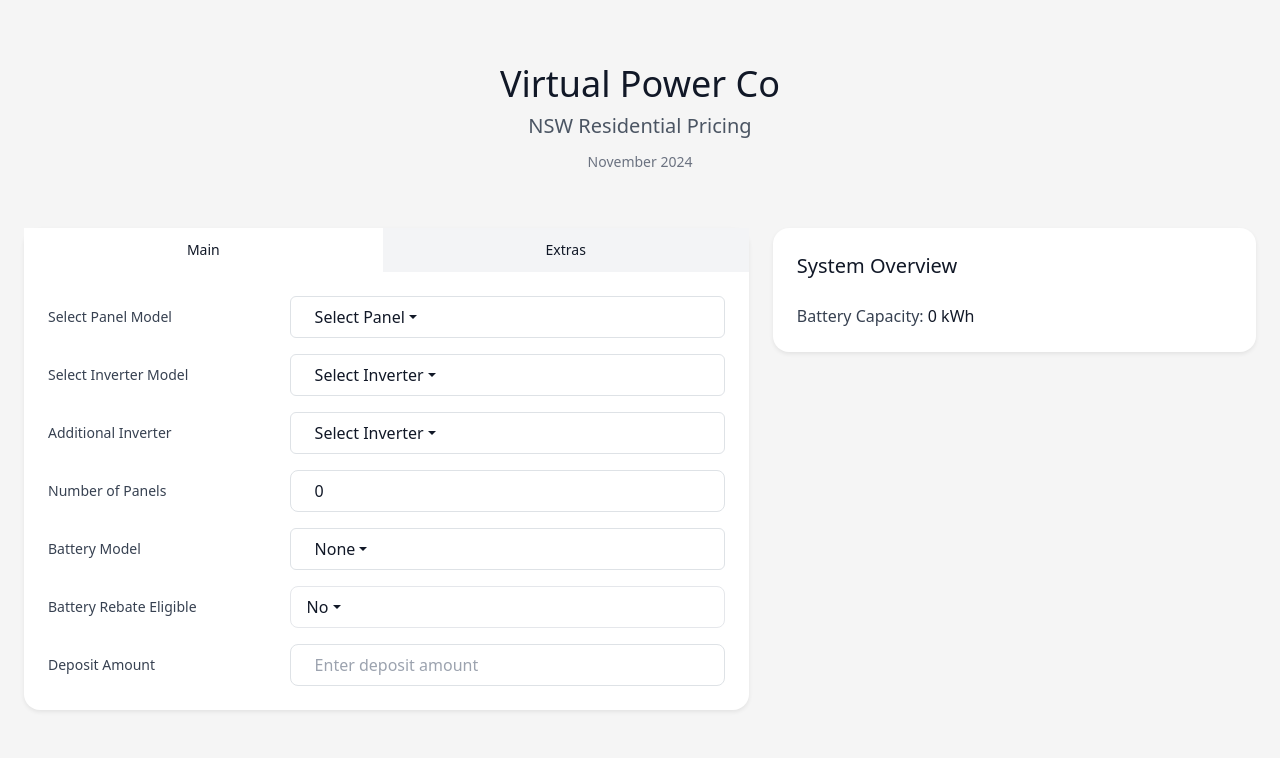
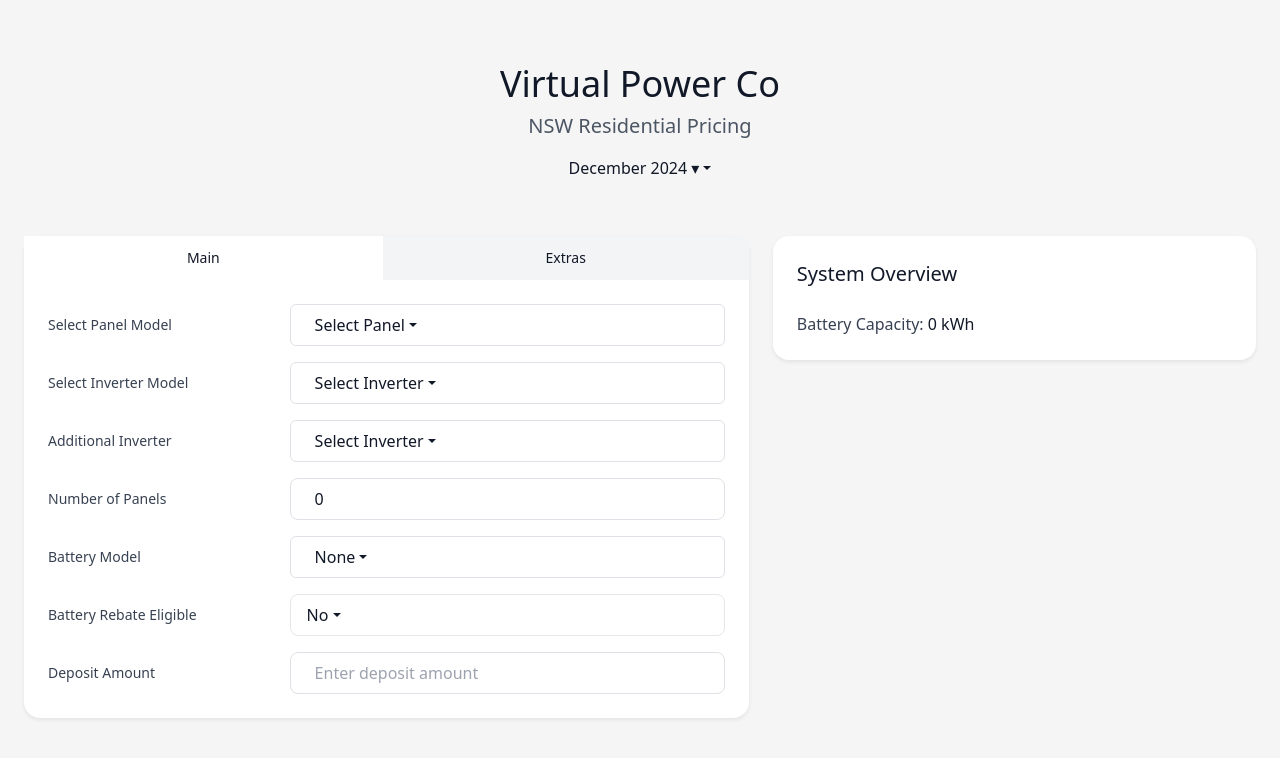
Before and after one commit to auz91/vpcnswdealerpricing, a React (Create React App) app: page / in a window 1280 px wide. Shown: the top 758 px of the page. Built offline with nearby package versions, Linux system fonts and the light colour scheme.

Commit message:
Updated pricing to December 2024 for dealer

```diff
--- a/src/App.js
+++ b/src/App.js
@@ -10,6 +10,8 @@ import { Deposit, PaymentMethod, BatteryRebate } from './components/Pricing';
 import { SwitchTabs } from './components/Tabs';
 import { extras } from './components/Extras.js';
 import ExtraInputs from './components/ExtraInputs.js';
+import { pricingVersions } from './components/Data';
+import { VersionSelect } from './components/VersionSelect';
 
 
 function App() {
@@ -38,6 +40,9 @@ function App() {
   const [deposit, setDeposit] = useState(null);
   const [selectedPaymentMethod, setSelectedPaymentMethod] = useState(null);
   const [plentiTerm, setPlentiTerm] = useState(null);
+  const [selectedVersion, setSelectedVersion] = useState(
+    pricingVersions.find(v => v.isActive) || pricingVersions[0]
+  );
 
   // Derived calculations
   const sysSize = selectedPanel ? [numberPanels * selectedPanel.watts/1000 + 'kW'] : 0;
@@ -58,7 +63,7 @@ function App() {
 
   // Calculate STC rebates
   const rebates = selectedPanel ?
-    (selectedPanel.watts * parseInt(numberPanels) * 1.3762 * 7 / 1000 * 39.40) : 0;
+    (selectedPanel.watts * parseInt(numberPanels) * 1.3762 * selectedVersion.stcYear / 1000 * 39.40) : 0;
   const rebateamount = Math.floor(rebates);
 
   // Calculate raw system cost
@@ -162,7 +167,13 @@ function App() {
       <div className="flex items-center flex-col pt-8 md:pt-16 pb-6 md:pb-12 px-4">
         <h1 className="text-3xl md:text-4xl font-light text-gray-900 mb-2 text-center">Virtual Power Co</h1>
         <h3 className="text-lg md:text-xl font-light text-gray-600 text-center">NSW Residential Pricing</h3>
-        <h5 className="text-sm font-light text-gray-500 mt-1">November 2024</h5>
+        <div className="flex items-center gap-2">
+          <VersionSelect
+            versions={pricingVersions}
+            selectedVersion={selectedVersion}
+            setSelectedVersion={setSelectedVersion}
+          />
+        </div>
       </div>
 
       {/* Main content - Adjusted max-width and column ratios */}
--- a/src/components/Data.js
+++ b/src/components/Data.js
@@ -289,4 +289,21 @@ const plentiTerms = [
     { months: 144, interestRate: 7.65 },
 ];
 
-export { inverters, panels, battery, paymentMethod, plentiTerms};
+const pricingVersions = [
+  {
+    id: 1,
+    name: "November 2024",
+    stcYear: 7,
+    isActive: false,
+    isHidden: false
+  },
+  {
+    id: 2,
+    name: "December 2024",
+    stcYear: 6,
+    isActive: true,
+    isHidden: false
+  }
+];
+
+export { inverters, panels, battery, paymentMethod, plentiTerms, pricingVersions };
--- /dev/null
+++ b/src/components/VersionSelect.js
@@ -0,0 +1,28 @@
+import React from 'react';
+import Dropdown from 'react-bootstrap/Dropdown';
+
+function VersionSelect({ versions, selectedVersion, setSelectedVersion }) {
+  const activeVersions = versions.filter(v => !v.isHidden);
+
+  return (
+    <Dropdown>
+      <Dropdown.Toggle className="text-sm font-light text-gray-500 bg-transparent border-0 hover:text-gray-700 focus:outline-none shadow-none p-0">
+        {selectedVersion ? selectedVersion.name : 'Select Version'} ▾
+      </Dropdown.Toggle>
+
+      <Dropdown.Menu className="min-w-[150px] py-1 mt-1 bg-white border border-gray-100 rounded-lg shadow-sm">
+        {activeVersions.map((version) => (
+          <Dropdown.Item
+            key={version.id}
+            onClick={() => setSelectedVersion(version)}
+            className="px-3 py-1.5 text-sm text-gray-600 hover:bg-gray-50 hover:text-gray-900"
+          >
+            {version.name}
+          </Dropdown.Item>
+        ))}
+      </Dropdown.Menu>
+    </Dropdown>
+  );
+}
+
+export { VersionSelect };
```
